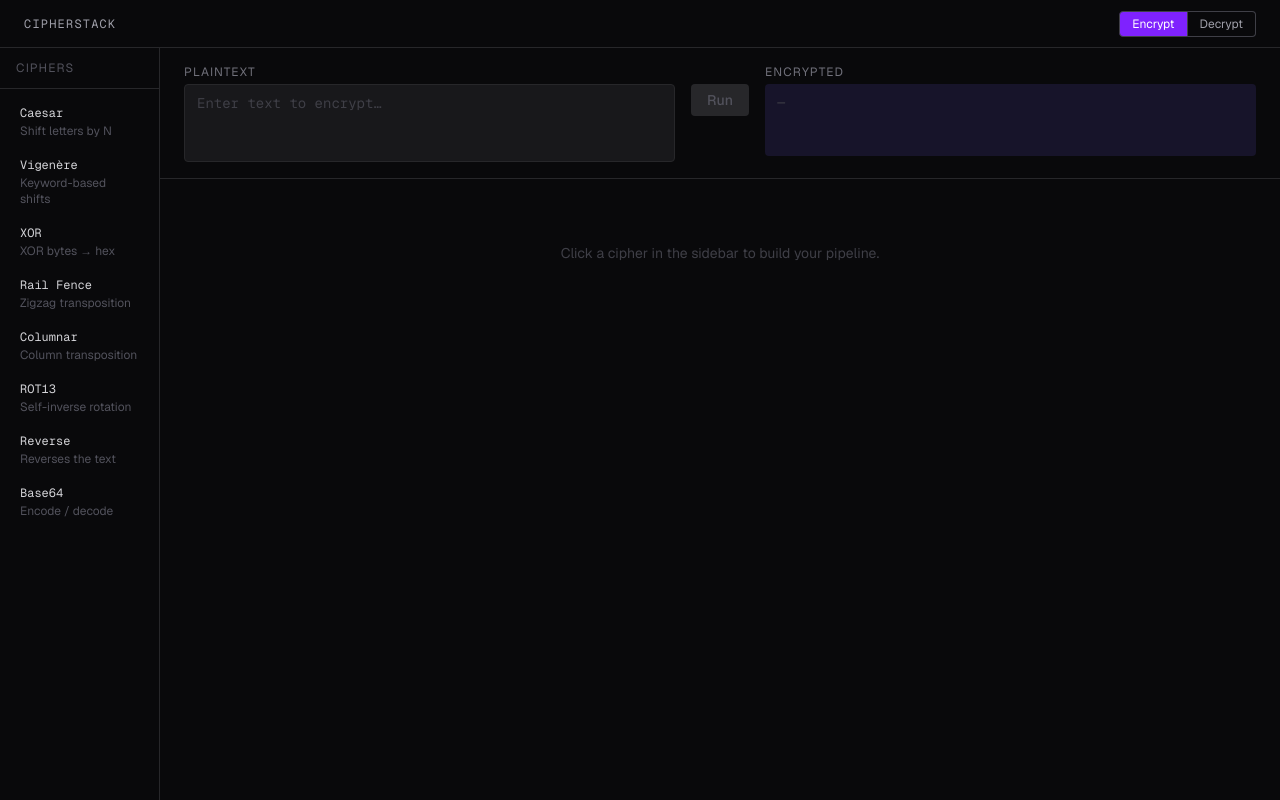
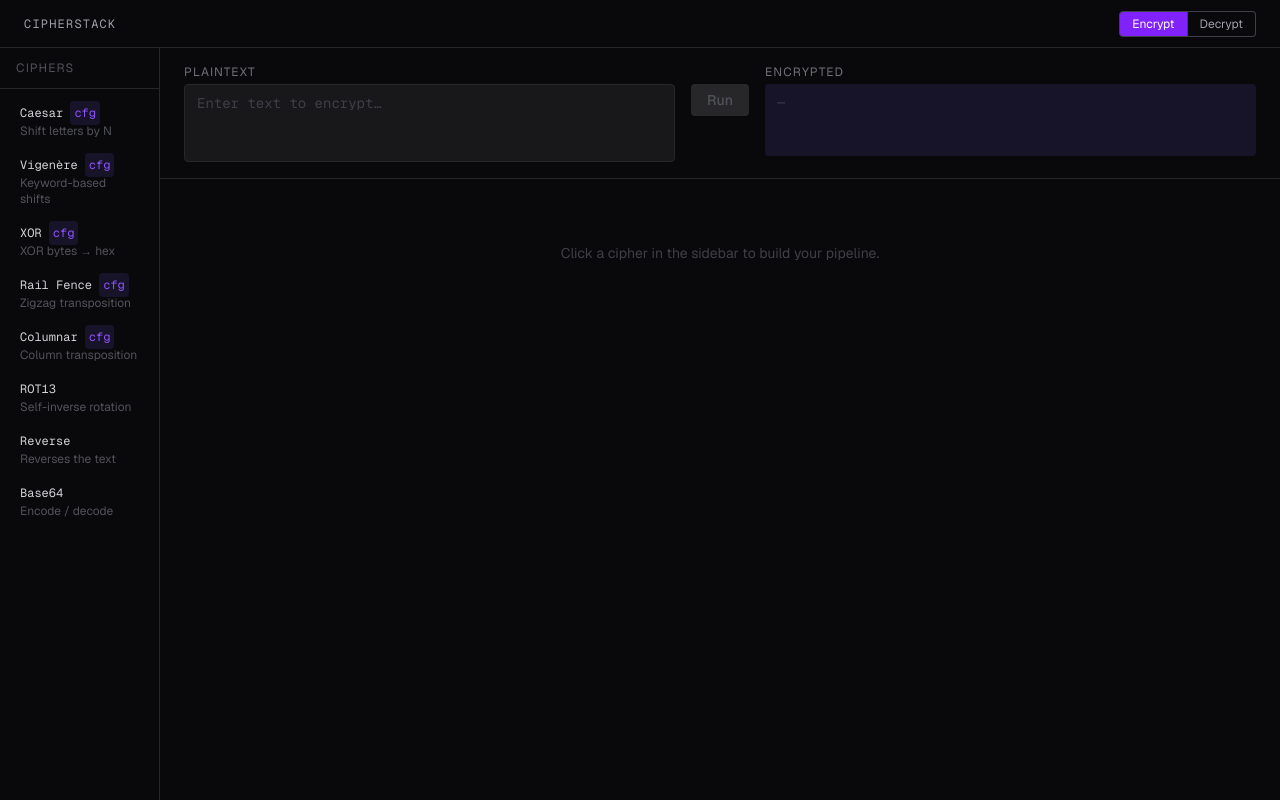
Before and after one commit to Saniusnain/Vyrothon-Cypherstack, a Next.js app: page / in a window 1280 px wide. Built offline with nearby package versions, Linux system fonts and the light colour scheme.

Commit message:
ui changes

```diff
--- a/ciphers/types.ts
+++ b/ciphers/types.ts
@@ -15,6 +15,7 @@ export interface CipherDefinition {
   configurable: boolean;
   encrypt: (input: string, config: Record<string, unknown>) => string;
   decrypt: (input: string, config: Record<string, unknown>) => string;
+  extra?: boolean;
 }
 
 export interface PipelineNode {
--- a/components/IOPanel.tsx
+++ b/components/IOPanel.tsx
@@ -63,7 +63,7 @@ export default function IOPanel({
             {mode === "encrypt" ? "Encrypted" : "Decrypted"}
           </label>
         </div>
-        <div className="bg-[#17142A] text-[#7C6AF7] rounded px-3 py-2 text-sm font-mono  break-all min-h-18 max-h-24 overflow-y-auto">
+        <div className="bg-[#17142A] text-violet-500 rounded px-3 py-2 text-sm font-mono  break-all min-h-18 max-h-24 overflow-y-auto">
           {output || <span className="text-zinc-700">—</span>}
         </div>
         {output && (
--- a/components/NodeCard.tsx
+++ b/components/NodeCard.tsx
@@ -106,7 +106,7 @@ export default function NodeCard({
                 </span>
               </p>
               <p className="font-mono text-sm">
-                <span className="text-[#7c6af7]">out </span>
+                <span className="text-violet-500">out </span>
                 <span className="text-zinc-300">
                   {result.output.slice(0, 60)}
                   {result.output.length > 60 ? "…" : ""}
--- a/components/Sidebar.tsx
+++ b/components/Sidebar.tsx
@@ -21,9 +21,16 @@ export default function Sidebar({ onAdd }: Props) {
             className="text-left px-3 py-2 rounded hover:bg-zinc-800 transition-colors group"
           >
             <span className="block text-xs font-mono text-zinc-300 group-hover:text-zinc-100">
-              {cipher.label}
+              {cipher.label}{" "}
+              {cipher.configurable && (
+                <span className="text-xs bg-[#17142A] text-violet-500 p-1 rounded">
+                  cfg
+                </span>
+              )}
             </span>
-            <span className="block text-xs text-zinc-600 mt-0.5">{cipher.description}</span>
+            <span className="block text-xs text-zinc-600 mt-0.5">
+              {cipher.description}
+            </span>
           </button>
         ))}
       </div>
```
Also changed, not shown: components/CipherStack.tsx (+5 -3 lines).
